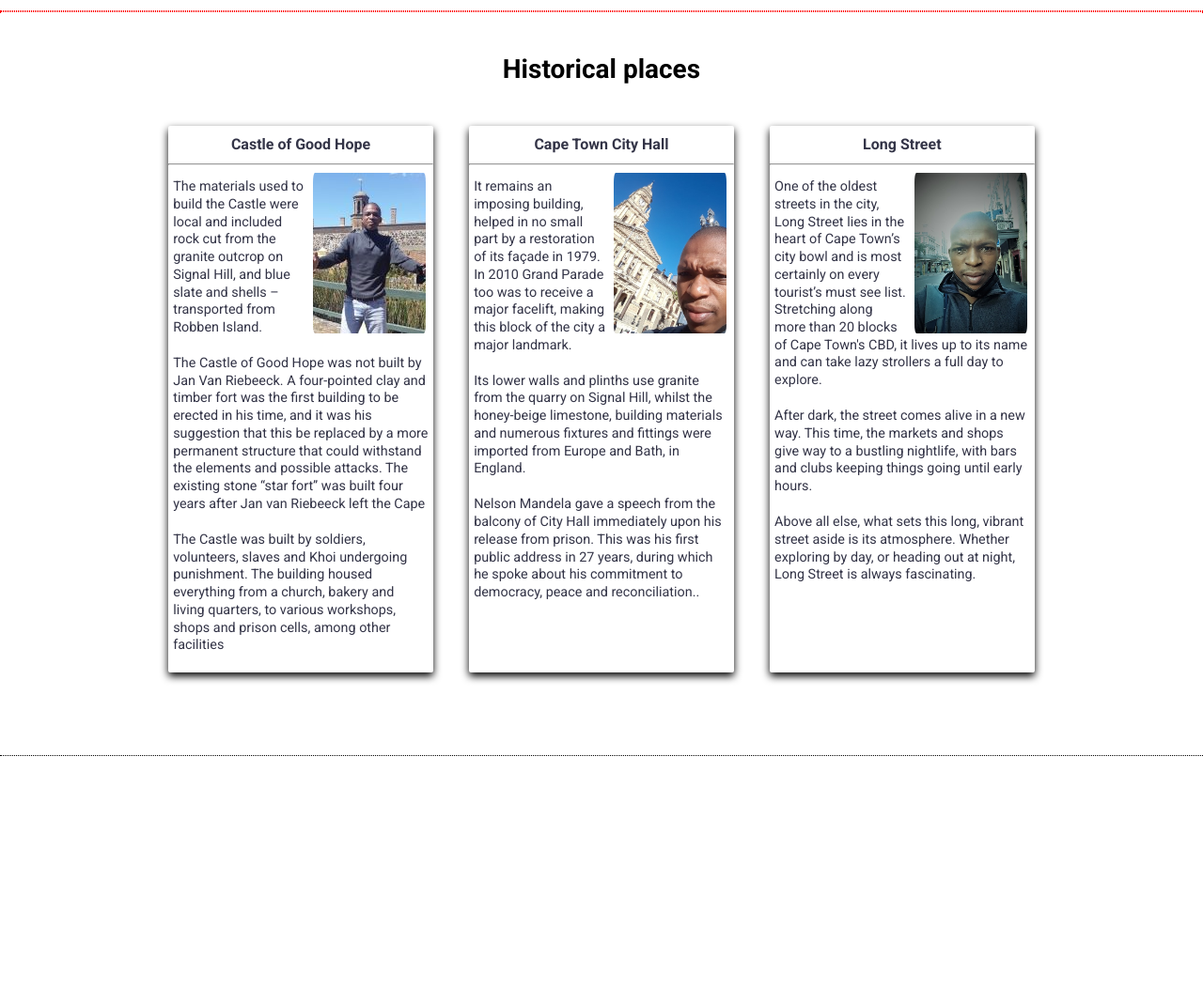
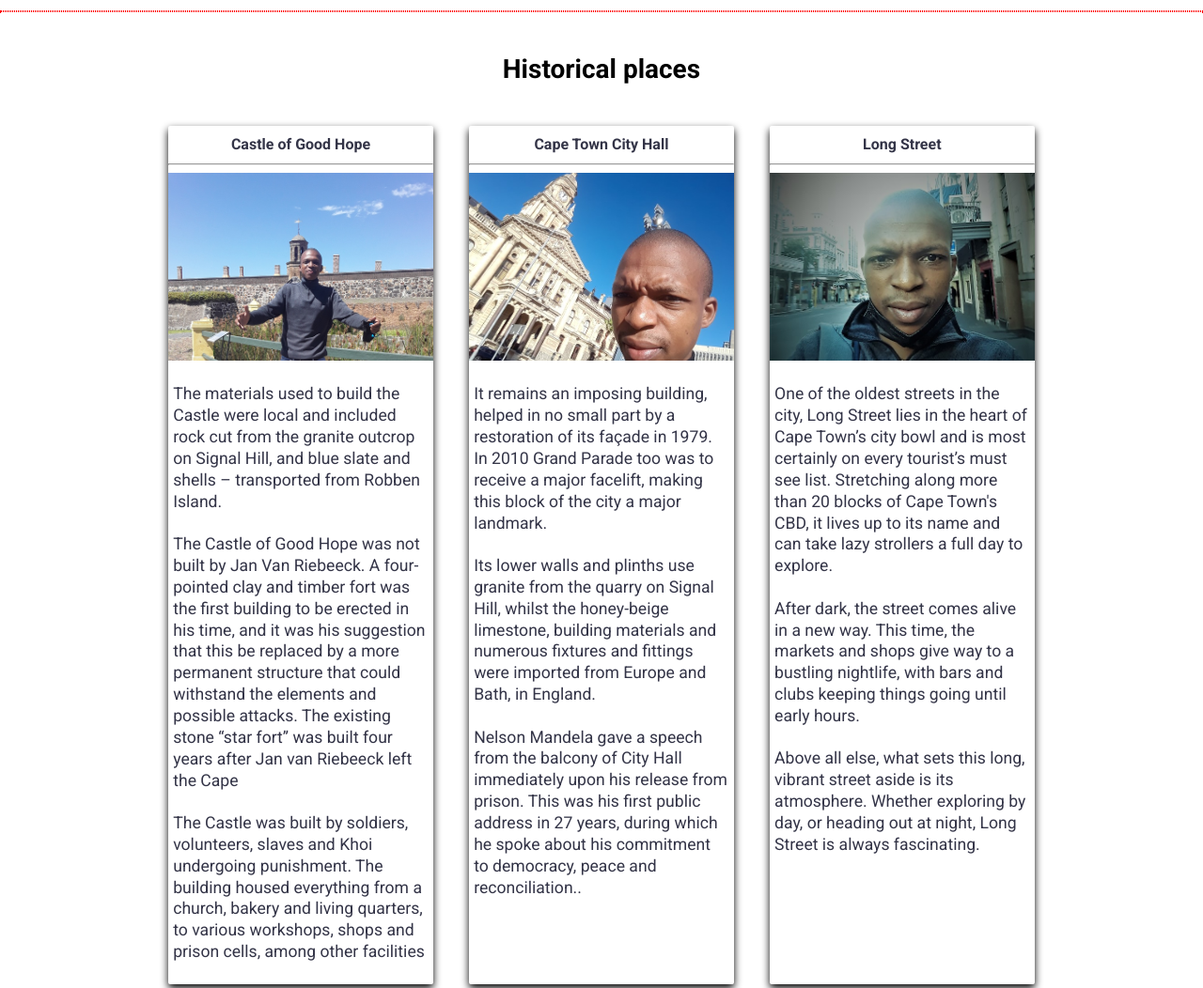
Before and after one commit to AnthonyMogotlane/basic_webpage, a plain HTML site: page index.html in a window 1280 px wide. Shown: the part 1900-2952 px from the top of the page at 94% size. Before the commit the page ends 2705 px from the top, so only its background shows below. Drawn offline with Linux system fonts and the light colour scheme.

Commit message:
modify file

```diff
--- a/app.js
+++ b/app.js
@@ -15,13 +15,14 @@ scrollBtn.addEventListener("click", () => {
 
 menuBtn.addEventListener("click", () => {
   navList.classList.toggle("nav-show");
-  menuBtn.style.display = "none";
-  menuClose.style.display = "block"
+  if(menuBtn.classList.contains("nav-show")) {
+
+    menuBtn.innerHTML = `<i class="fas fa-window-close"></i>`;
+  }
 })
 
 navItem[0].addEventListener("click", () => {
   navList.classList.remove("nav-show");
-  menuClose.classList.toggle("nav-hide")
 })
 navItem[1].addEventListener("click", () => {
   navList.classList.remove("nav-show");
@@ -34,7 +35,6 @@ navItem[3].addEventListener("click", () => {
 })
 
 menuClose.addEventListener("click", () => {
-  menuBtn.style.display = "block";
-  menuClose.style.display = "none";
   navList.classList.remove("nav-show");
+  menuBtn.innerHTML = `hello`;
 })
--- a/index.html
+++ b/index.html
@@ -137,12 +137,12 @@
                 </div>
             </div>
             <div class="row historical-content">
-                <div class="col-4 box">
+                <div class="col-4 box box-1">
                     <div class="col-12 center">
                         <h2>Castle of Good Hope</h2>
                     </div>
                     <hr>
-                    <img src="img/castleofgoodhope150x171.jpg" alt="Castle of Good Hope">
+                    <img src="img/castleofgoodhope.jpg" alt="Castle of Good Hope">
                     <div class="three-facts">
                         <p>The materials used to build the Castle were local and included rock cut from the granite
                             outcrop on Signal Hill, and blue slate and shells – transported from Robben Island. </p>
@@ -174,7 +174,7 @@
                             commitment to democracy, peace and reconciliation..</p>
                     </div>
                 </div>
-                <div class="col-4 box">
+                <div class="col-4 box box-3">
                     <div class="col-12 center">
                         <h2>Long Street</h2>
                     </div>
--- a/styles.css
+++ b/styles.css
@@ -215,18 +215,18 @@ tr:nth-child(even) {
  }
 
 .historical img {
-   float: right;
-   width: 120px;
-   height: 171px;
-   padding-right: 8px;
-   padding-left: 8px;
+   width: 100%;
+   height: 200px;
    object-fit: cover;
    object-position: center;
-   border-radius: 10px;
+}
+
+.box-1 img  {
+    object-position: center top;
 }
 
 .historical p {
-    font-size: .9rem;
+    font-size: 1.1em;
     font-weight: 100;
     line-height: 1.3;
     padding: 0 5px 5px 5px;
@@ -236,6 +236,7 @@ tr:nth-child(even) {
      box-shadow: var(--black-shadow);
      border-radius: 2px;
  }
+
 
  .scroll-up {
      position: fixed;
@@ -320,10 +321,6 @@ tr:nth-child(even) {
 
     /*..................................................................*/
     /* Historical section styles Tablets and Mobile*/
-    .historical .box-2 img {
-        float: left;
-    }
-
     .historical-content {
         display: block;
     }
@@ -374,6 +371,10 @@ tr:nth-child(even) {
     tr {
         margin-bottom: 10px;
     }
+
+    .historical img {
+        object-position: none;
+    }
 }
 
 /*...............................................................................*/
```
Also changed, not shown: img/castleofgoodhope150x171.jpg (deleted), img/cityhall150x126.jpg (deleted), 1 other file.
